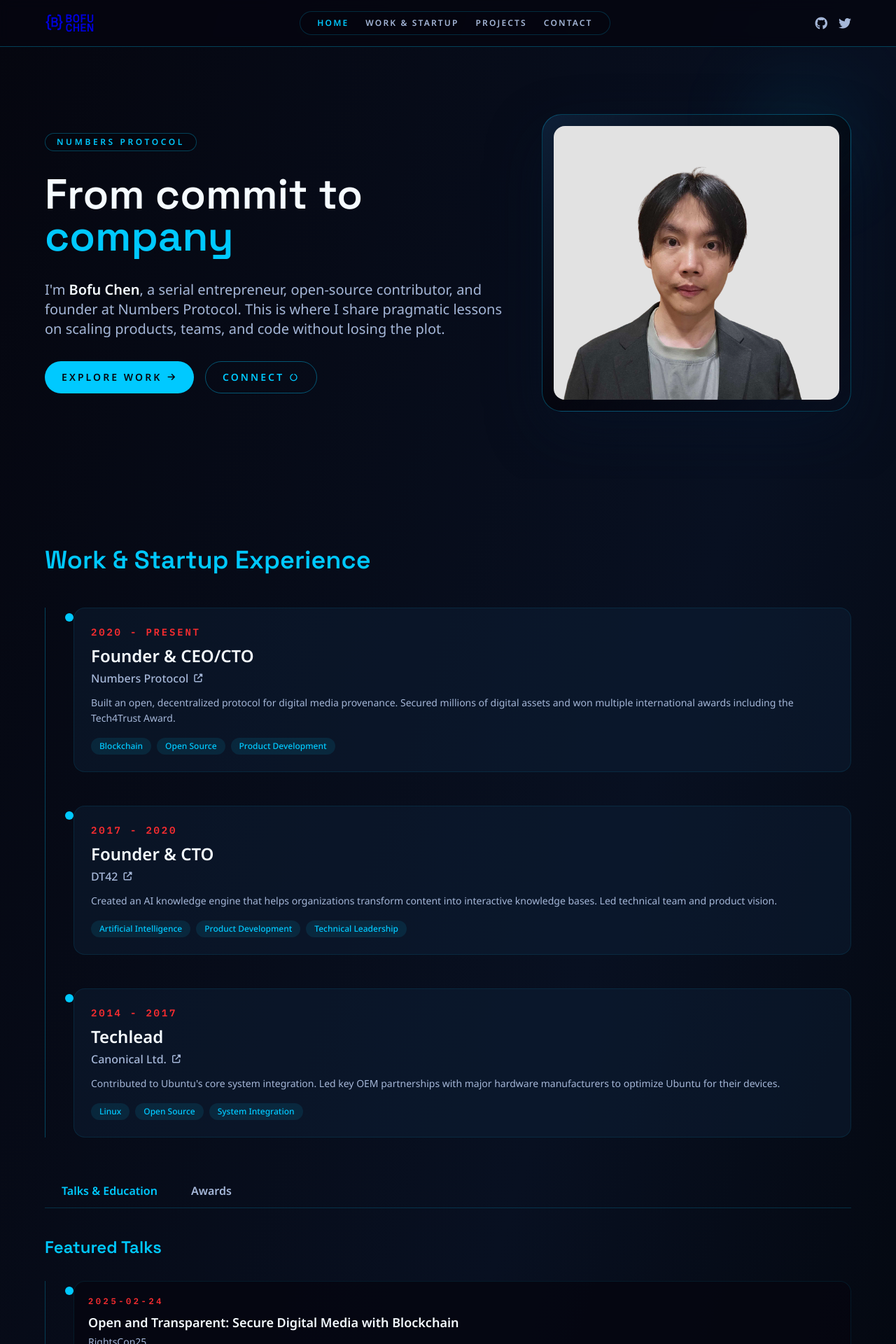
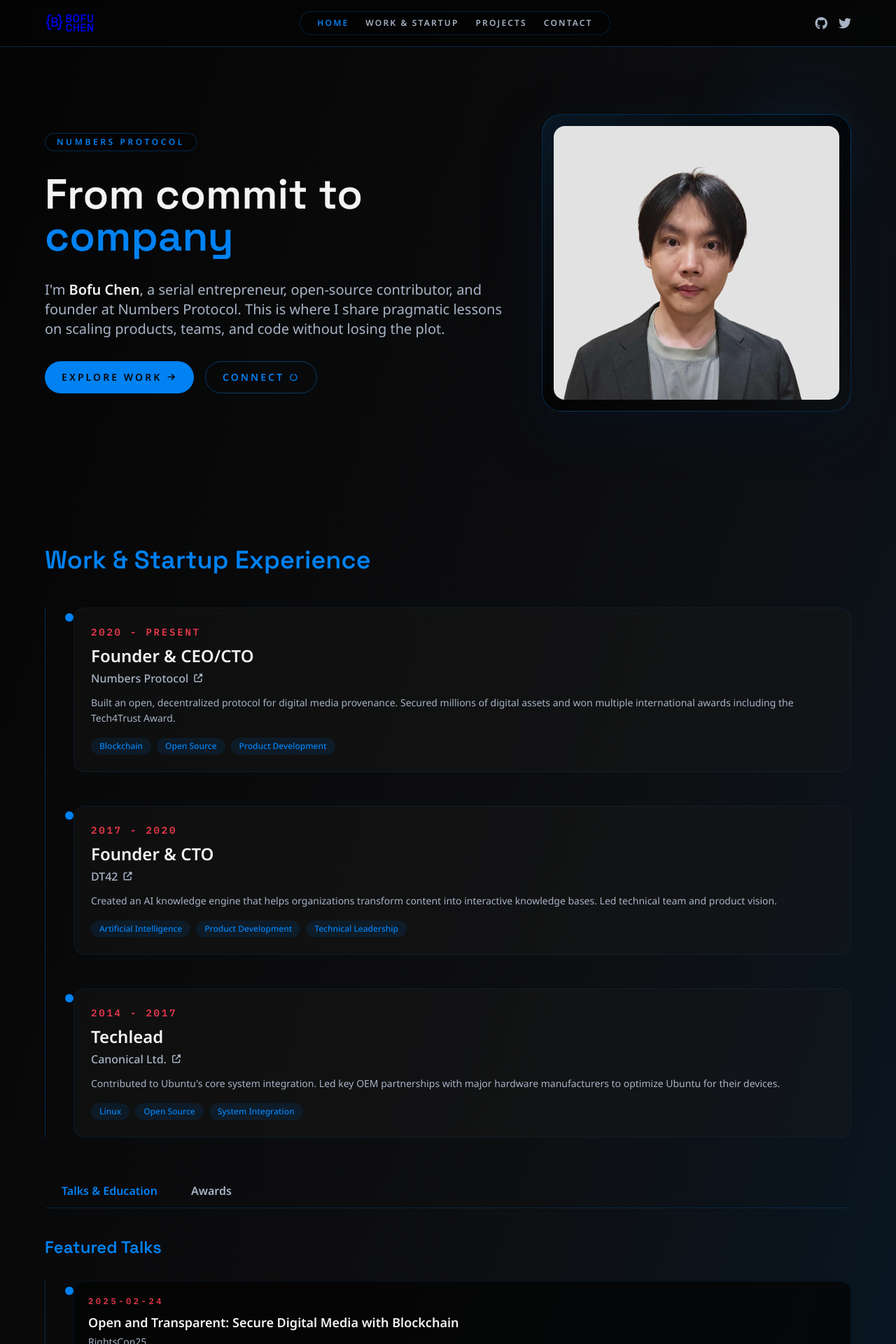
Before and after one commit to bafu/bafu.github.io, a React (Vite) app: page / in a window 1280 px wide. Shown: the top 1920 px of the page at 70% size. Built offline with nearby package versions, Linux system fonts and the light colour scheme; a small style sheet from the web is missing.

Commit message:
Align theme with Numbers primary palette

```diff
--- a/src/App.tsx
+++ b/src/App.tsx
@@ -74,7 +74,7 @@
   }
 
   return (
-    <div className="min-h-screen bg-gradient-to-br from-midnight via-twilight to-black text-ice">
+    <div className="min-h-screen bg-gradient-to-br from-midnight via-twilight to-primary/20 text-ice">
       <Header activeSection={activeSection} onNavigate={handleNavigate} />
       <main>
         <Hero />
--- a/src/components/ExperienceSection.tsx
+++ b/src/components/ExperienceSection.tsx
@@ -9,12 +9,12 @@
   return (
     <section id="work" className="py-24">
       <div className="container">
-        <h2 className="font-display text-3xl font-semibold text-electric md:text-4xl">Work &amp; Startup Experience</h2>
-        <div className="relative mt-12 border-l border-electric/30 pl-10">
+        <h2 className="font-display text-3xl font-semibold text-primary md:text-4xl">Work &amp; Startup Experience</h2>
+        <div className="relative mt-12 border-l border-primary/30 pl-10">
           {experiences.map((experience) => (
             <article key={experience.title} className="relative mb-12 last:mb-0">
-              <span className="absolute -left-3 top-2 h-3 w-3 rounded-full bg-electric"></span>
-              <div className="rounded-2xl border border-electric/10 bg-cobalt/40 p-6">
+              <span className="absolute -left-3 top-2 h-3 w-3 rounded-full bg-primary"></span>
+              <div className="rounded-2xl border border-primary/10 bg-cobalt/40 p-6">
                 <p className="font-mono text-sm font-semibold uppercase tracking-[0.2em] text-coral">{experience.period}</p>
                 <h3 className="mt-2 text-xl font-semibold text-ice md:text-2xl">{experience.title}</h3>
                 <h4 className="mt-1 font-medium text-ice">
@@ -22,7 +22,7 @@
                     href={experience.organizationUrl}
                     target="_blank"
                     rel="noreferrer"
-                    className="inline-flex items-center gap-2 text-mist transition-colors hover:text-electric"
+                    className="inline-flex items-center gap-2 text-mist transition-colors hover:text-primary"
                   >
                     {experience.organization}
                     <i className="fas fa-external-link-alt text-xs" aria-hidden="true"></i>
@@ -31,7 +31,7 @@
                 <p className="mt-3 text-sm leading-relaxed text-mist">{experience.description}</p>
                 <div className="mt-4 flex flex-wrap gap-2">
                   {experience.skills.map((skill) => (
-                    <span key={skill} className="rounded-full bg-electric/10 px-3 py-1 text-xs font-medium text-electric">
+                    <span key={skill} className="rounded-full bg-primary/10 px-3 py-1 text-xs font-medium text-primary">
                       {skill}
                     </span>
                   ))}
@@ -42,14 +42,14 @@
         </div>
 
         <div className="mt-16">
-          <div className="flex border-b border-electric/20">
+          <div className="flex border-b border-primary/20">
             <button
               type="button"
               onClick={() => setActiveTab('talks')}
               className={`px-6 pb-3 text-base font-semibold transition-colors ${
                 activeTab === 'talks'
-                  ? 'text-electric'
-                  : 'text-mist hover:text-electric'
+                  ? 'text-primary'
+                  : 'text-mist hover:text-primary'
               }`}
             >
               Talks &amp; Education
@@ -59,8 +59,8 @@
               onClick={() => setActiveTab('awards')}
               className={`px-6 pb-3 text-base font-semibold transition-colors ${
                 activeTab === 'awards'
-                  ? 'text-electric'
-                  : 'text-mist hover:text-electric'
+                  ? 'text-primary'
+                  : 'text-mist hover:text-primary'
               }`}
             >
               Awards
@@ -69,12 +69,12 @@
 
           {activeTab === 'talks' ? (
             <div className="mt-10">
-              <h3 className="font-display text-2xl font-semibold text-electric">Featured Talks</h3>
-              <div className="relative mt-8 border-l border-electric/25 pl-10">
+              <h3 className="font-display text-2xl font-semibold text-primary">Featured Talks</h3>
+              <div className="relative mt-8 border-l border-primary/25 pl-10">
                 {talks.map((talk) => (
                   <article key={talk.title} className="relative mb-8 last:mb-0">
-                    <span className="absolute -left-3 top-2 h-3 w-3 rounded-full bg-electric"></span>
-                    <div className="rounded-2xl border border-electric/10 bg-midnight/80 p-5">
+                    <span className="absolute -left-3 top-2 h-3 w-3 rounded-full bg-primary"></span>
+                    <div className="rounded-2xl border border-primary/10 bg-midnight/80 p-5">
                       <p className="font-mono text-xs font-semibold uppercase tracking-[0.3em] text-coral">{talk.date}</p>
                       <h4 className="mt-2 text-lg font-semibold text-ice">{talk.title}</h4>
                       <p className="mt-1 text-sm text-mist">{talk.event}</p>
@@ -85,12 +85,12 @@
             </div>
           ) : (
             <div className="mt-10">
-              <h3 className="font-display text-2xl font-semibold text-electric">Recognition &amp; Achievements</h3>
+              <h3 className="font-display text-2xl font-semibold text-primary">Recognition &amp; Achievements</h3>
               <div className="mt-8 grid gap-6 md:grid-cols-2">
                 {awards.map((award) => (
                   <article
                     key={`${award.year}-${award.title}`}
-                    className="rounded-2xl border border-electric/10 bg-midnight/80 p-6 shadow-glass"
+                    className="rounded-2xl border border-primary/10 bg-midnight/80 p-6 shadow-glass"
                   >
                     <p className="font-mono text-xs font-semibold uppercase tracking-[0.3em] text-coral">{award.year}</p>
                     <h4 className="mt-2 text-lg font-semibold text-ice">{award.title}</h4>
--- a/src/components/Header.tsx
+++ b/src/components/Header.tsx
@@ -16,7 +16,7 @@
   return (
     <header
       id="site-header"
-      className="sticky top-0 z-50 border-b border-electric/30 bg-midnight/80 backdrop-blur"
+      className="sticky top-0 z-50 border-b border-primary/30 bg-midnight/80 backdrop-blur"
     >
       <div className="container">
         <nav className="flex items-center justify-between py-4">
@@ -29,7 +29,7 @@
           >
             <img src="/assets/bofuchen-lockup.svg" alt="Bofu Chen" className="h-7" />
           </a>
-          <div className="hidden items-center gap-6 rounded-full border border-electric/20 bg-midnight/60 px-6 py-2 md:flex">
+          <div className="hidden items-center gap-6 rounded-full border border-primary/20 bg-midnight/60 px-6 py-2 md:flex">
             {navItems.map((item) => (
               <a
                 key={item.id}
@@ -40,8 +40,8 @@
                 }}
                 className={`text-xs font-semibold uppercase tracking-[0.18em] transition-colors ${
                   activeSection === item.id
-                    ? 'text-electric'
-                    : 'text-mist hover:text-electric'
+                    ? 'text-primary'
+                    : 'text-mist hover:text-primary'
                 }`}
               >
                 {item.label}
@@ -53,7 +53,7 @@
               href="https://github.com/bafu"
               target="_blank"
               rel="noreferrer"
-              className="text-mist transition-colors hover:text-electric"
+              className="text-mist transition-colors hover:text-primary"
             >
               <i className="fab fa-github" aria-hidden="true"></i>
               <span className="sr-only">GitHub</span>
@@ -62,7 +62,7 @@
               href="https://twitter.com/bafuchen"
               target="_blank"
               rel="noreferrer"
-              className="text-mist transition-colors hover:text-electric"
+              className="text-mist transition-colors hover:text-primary"
             >
               <i className="fab fa-twitter" aria-hidden="true"></i>
               <span className="sr-only">Twitter</span>
--- a/src/components/Hero.tsx
+++ b/src/components/Hero.tsx
@@ -1,14 +1,14 @@
 const Hero = () => {
   return (
     <section id="hero" className="relative overflow-hidden py-24">
-      <div className="absolute inset-0 -z-10 bg-[radial-gradient(circle_at_top,_rgba(0,201,255,0.12),_transparent_55%)]"></div>
+      <div className="absolute inset-0 -z-10 bg-[radial-gradient(circle_at_top,_rgba(0,130,243,0.12),_transparent_55%)]"></div>
       <div className="container flex flex-col-reverse items-center gap-12 md:flex-row md:justify-between">
         <div className="w-full space-y-8 md:w-3/5">
-          <span className="inline-flex items-center gap-2 rounded-full border border-electric/30 bg-midnight/70 px-4 py-1 text-xs font-semibold uppercase tracking-[0.3em] text-electric">
+          <span className="inline-flex items-center gap-2 rounded-full border border-primary/30 bg-midnight/70 px-4 py-1 text-xs font-semibold uppercase tracking-[0.3em] text-primary">
             Numbers Protocol
           </span>
           <h1 className="font-display text-4xl font-semibold leading-tight text-ice md:text-6xl">
-            From commit to <span className="text-electric">company</span>
+            From commit to <span className="text-primary">company</span>
           </h1>
           <p className="text-lg leading-relaxed text-mist md:text-xl">
             I'm <strong className="font-semibold text-ice">Bofu Chen</strong>, a serial entrepreneur, open-source contributor, and founder at Numbers Protocol. This is where I share pragmatic lessons on scaling products, teams, and code without losing the plot.
@@ -21,7 +21,7 @@
                 const anchor = document.getElementById('projects')
                 anchor?.scrollIntoView({ behavior: 'smooth', block: 'start' })
               }}
-              className="inline-flex items-center gap-2 rounded-full bg-electric px-6 py-3 text-sm font-semibold uppercase tracking-[0.22em] text-midnight transition-transform duration-200 hover:-translate-y-0.5"
+              className="inline-flex items-center gap-2 rounded-full bg-primary px-6 py-3 text-sm font-semibold uppercase tracking-[0.22em] text-midnight transition-transform duration-200 hover:-translate-y-0.5"
             >
               Explore Work
               <i className="fas fa-arrow-right text-xs" aria-hidden="true"></i>
@@ -33,7 +33,7 @@
                 const anchor = document.getElementById('contact')
                 anchor?.scrollIntoView({ behavior: 'smooth', block: 'start' })
               }}
-              className="inline-flex items-center gap-2 rounded-full border border-electric/40 px-6 py-3 text-sm font-semibold uppercase tracking-[0.22em] text-electric transition-colors duration-200 hover:border-electric hover:text-ice"
+              className="inline-flex items-center gap-2 rounded-full border border-primary/40 px-6 py-3 text-sm font-semibold uppercase tracking-[0.22em] text-primary transition-colors duration-200 hover:border-primary hover:text-ice"
             >
               Connect
               <i className="fas fa-circle-notch text-[0.65rem]" aria-hidden="true"></i>
@@ -41,8 +41,8 @@
           </div>
         </div>
         <div className="w-full max-w-xs md:w-2/5 md:max-w-none">
-          <div className="relative rounded-[28px] border border-electric/30 bg-gradient-to-br from-cobalt/80 via-midnight to-transparent p-4 shadow-glass">
-            <div className="absolute -top-6 right-6 h-24 w-24 rounded-full bg-electric/20 blur-3xl"></div>
+          <div className="relative rounded-[28px] border border-primary/30 bg-gradient-to-br from-primary/10 via-midnight to-transparent p-4 shadow-glass">
+            <div className="absolute -top-6 right-6 h-24 w-24 rounded-full bg-primary/20 blur-3xl"></div>
             <img src="/assets/profile-pic.png" alt="Bofu Chen" className="relative w-full rounded-2xl" />
           </div>
         </div>
--- a/src/components/SiteFooter.tsx
+++ b/src/components/SiteFooter.tsx
@@ -1,6 +1,6 @@
 const SiteFooter = () => {
   return (
-    <footer className="border-t border-electric/20 py-6 text-center text-xs text-mist">
+    <footer className="border-t border-primary/20 py-6 text-center text-xs text-mist">
       <div className="container">© 2025 Bofu Chen. Built with ❤️ and open source.</div>
     </footer>
   )
--- a/tailwind.config.ts
+++ b/tailwind.config.ts
@@ -5,14 +5,16 @@
   theme: {
     extend: {
       colors: {
-        midnight: '#05060F',
-        twilight: '#081021',
-        cobalt: '#0F243E',
-        ice: '#F5FBFF',
-        mist: '#A5B7D8',
-        electric: '#00C9FF',
-        sky: '#2DC8FC',
-        coral: '#FC2D30'
+        midnight: '#040404',
+        twilight: '#0E0F11',
+        cobalt: '#191919',
+        ice: '#F3F3F3',
+        mist: '#A8B4C6',
+        primary: '#0082F3',
+        'primary-bright': '#2895F7',
+        'primary-cyan': '#25B8E9',
+        coral: '#EA384C',
+        lavender: '#E6BBFD'
       },
       fontFamily: {
         sans: ['"Noto Sans"', 'Inter', 'sans-serif'],
@@ -24,7 +26,7 @@
       }
     }
   },
-  safelist: ['text-electric', 'text-ice', 'border-electric', 'bg-sky', 'bg-cobalt'],
+  safelist: ['text-primary', 'text-ice', 'border-primary', 'bg-primary', 'bg-cobalt'],
   plugins: []
 }
 
```
Also changed, not shown: src/components/ContactSection.tsx (+4 -4 lines), src/components/ProjectsSection.tsx (+5 -5 lines).
